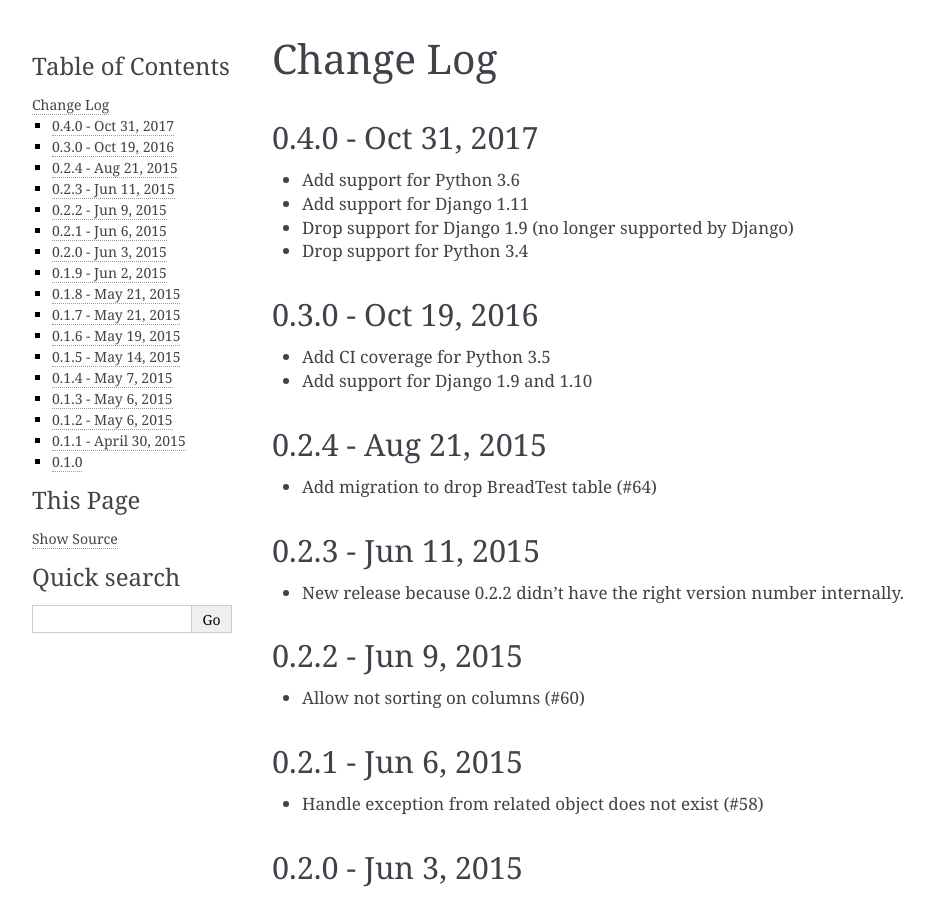
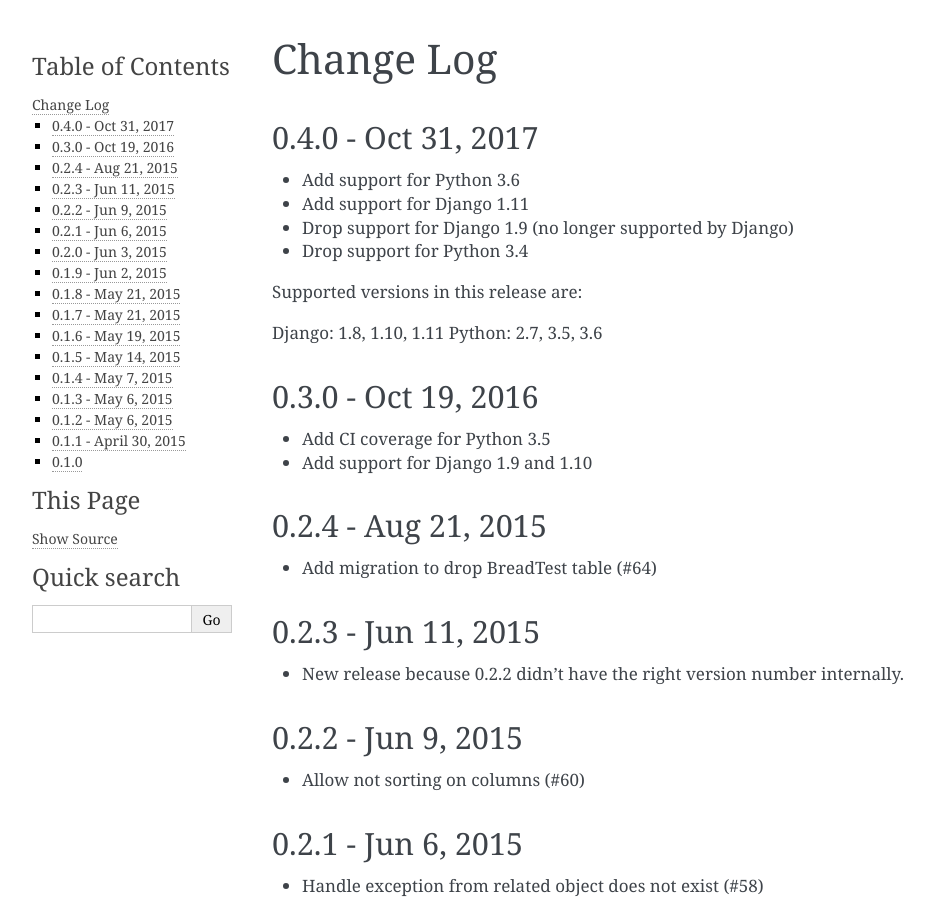
Before and after one commit to caktus/django_bread, a Sphinx documentation site: the page built from docs/changes.rst, in a window 1280 px wide and 900 px high. Shown: the whole window, without its empty margins (148-1082 px from the left). Built offline with Sphinx 7.4.7, drawn with Linux system fonts in a browser that asks for light colours; pages that are not in the unit, such as notebooks, are missing from menus.

Commit message:
Clarify what versions of things are supported

```diff
--- a/README.rst
+++ b/README.rst
@@ -10,6 +10,12 @@
 This is still very Alpha. We're starting to use it, but the documentation
 is very sketchy and the design is still evolving.
 
+Supported versions
+------------------
+
+Django: 1.8, 1.10, 1.11
+Python: 2.7, 3.5, 3.6
+
 Testing
 -------
 
--- a/docs/changes.rst
+++ b/docs/changes.rst
@@ -10,6 +10,12 @@
 * Add support for Django 1.11
 * Drop support for Django 1.9 (no longer supported by Django)
 * Drop support for Python 3.4
+
+Supported versions in this release are:
+
+Django: 1.8, 1.10, 1.11
+Python: 2.7, 3.5, 3.6
+
 
 0.3.0 - Oct 19, 2016
 --------------------
```
